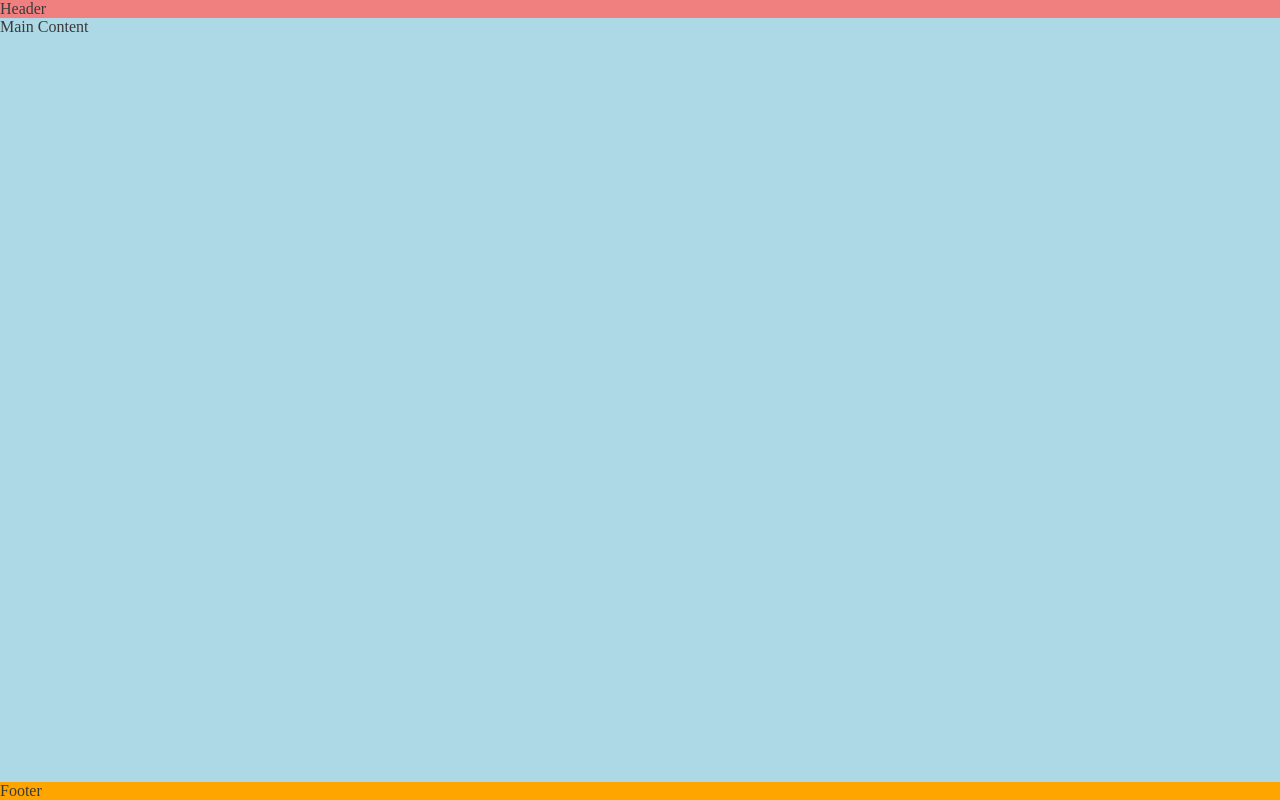
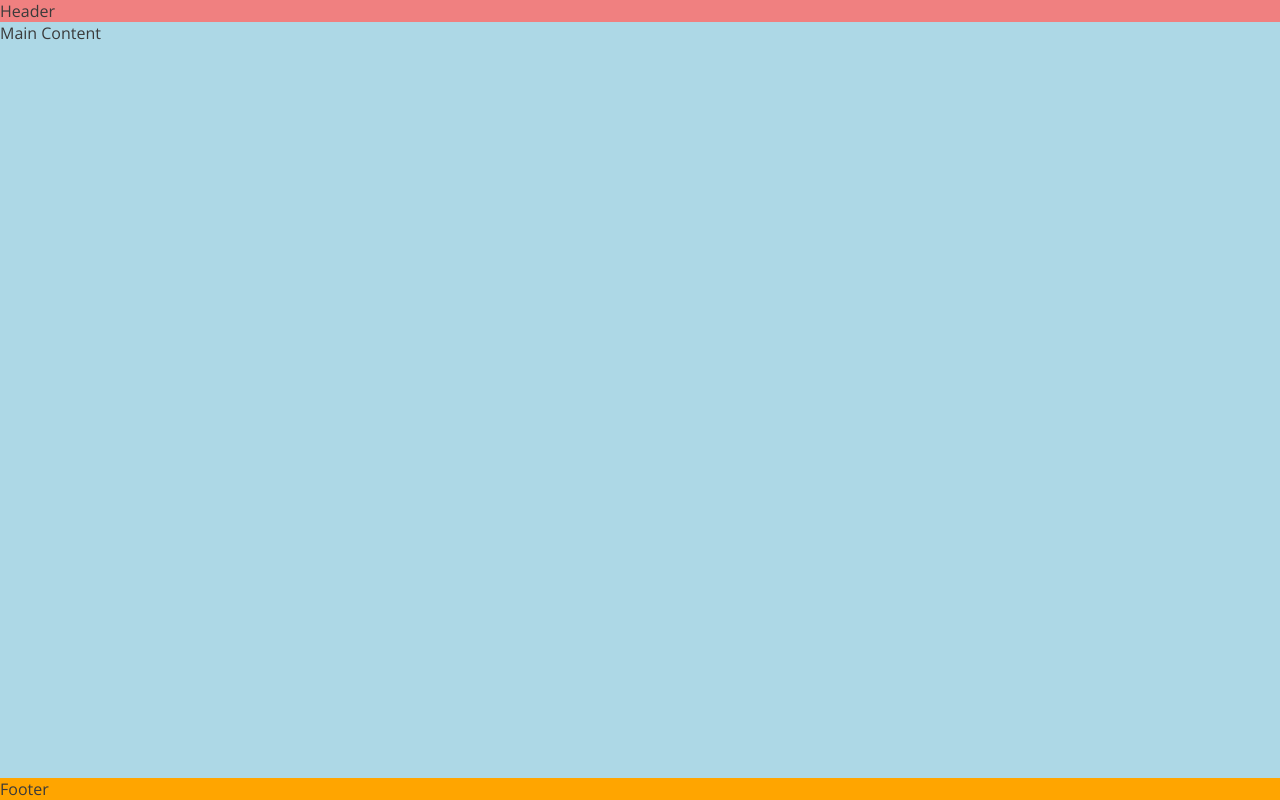
Before and after one commit to ImDanyul/yamaha-motorcycles, a plain HTML site: page index.html in a window 1280 px wide. Drawn offline with nearby package versions, Linux system fonts and the light colour scheme.

Commit message:
give body Open sans font

```diff
--- a/assets/css/style.css
+++ b/assets/css/style.css
@@ -1,3 +1,6 @@
+/*Import for google fonts*/
+@import url('https://fonts.googleapis.com/css2?family=Fjalla+One&family=Open+Sans:wght@300&family=Oswald:wght@200;300;400;500;600;700&display=swap');
+
 /* Asterisk wildcard selector to override default styles added by the browser */
 * {
     padding: 0;
@@ -12,6 +15,7 @@ body {
     flex-direction: column;
     /* Generic project styles */
     color: #3a3a3a;
+    font-family: 'Open Sans', sans-serif;
 }
 
 
```
